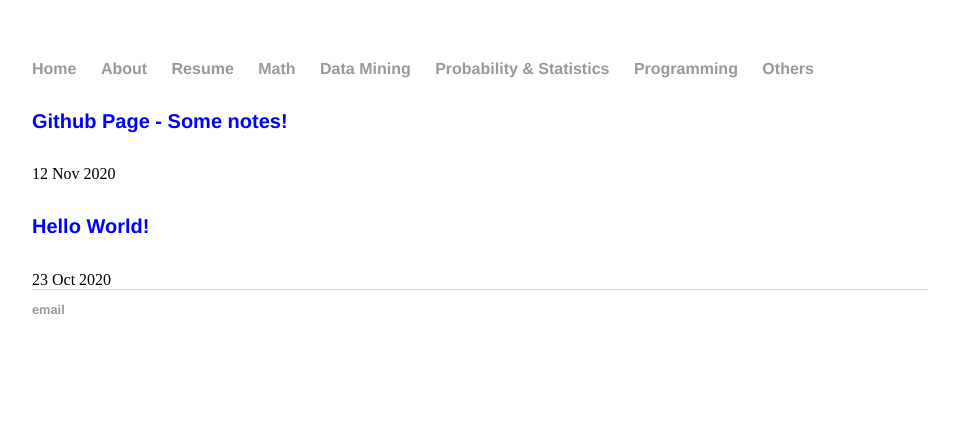
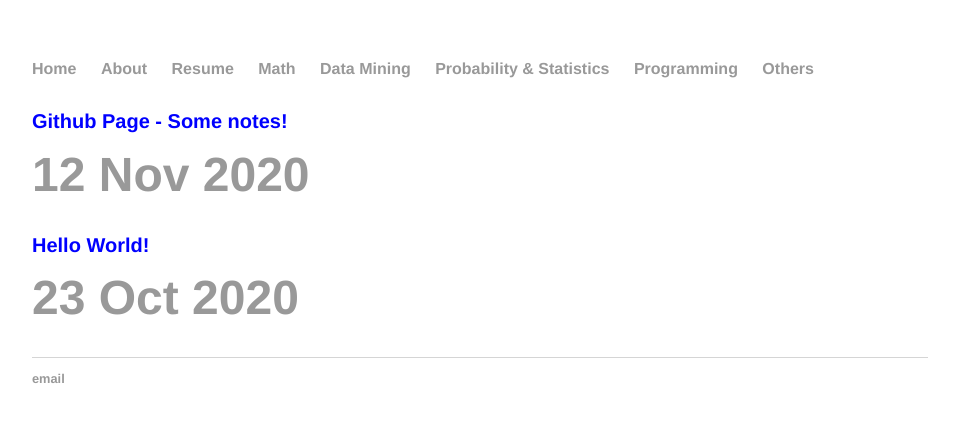
Before and after one commit to lytranp/lytranp.github.io, a Jekyll site: the page built from others/index.html, in a window 1280 px wide. Shown: the top 422 px of the page, without its empty margins (160-1119 px from the left). Built offline with Jekyll 4.4.1, drawn with Linux system fonts in a browser that asks for light colours.

Commit message:
Update index.html

```diff
--- a/others/index.html
+++ b/others/index.html
@@ -10,10 +10,9 @@ permalink: others
         <h1 class="post-title">
           <a href="{{ post.url }}">
             <h1 style="color:blue;font-size:20px;">{{ post.title }}</h1>
+            <span class="post-date">{{ post.date | date_to_string }}</span>
           </a>
         </h1>
-
-        <span class="post-date">{{ post.date | date_to_string }}</span>
 
       </div>
     {% endif %}
```
